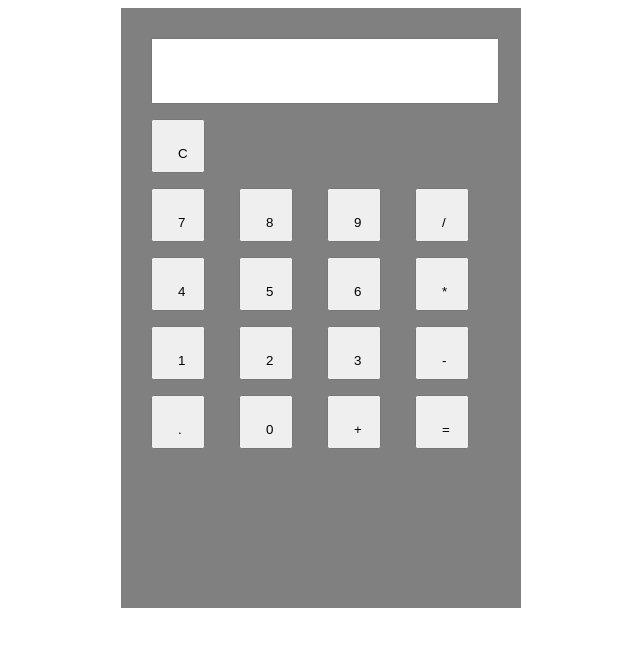
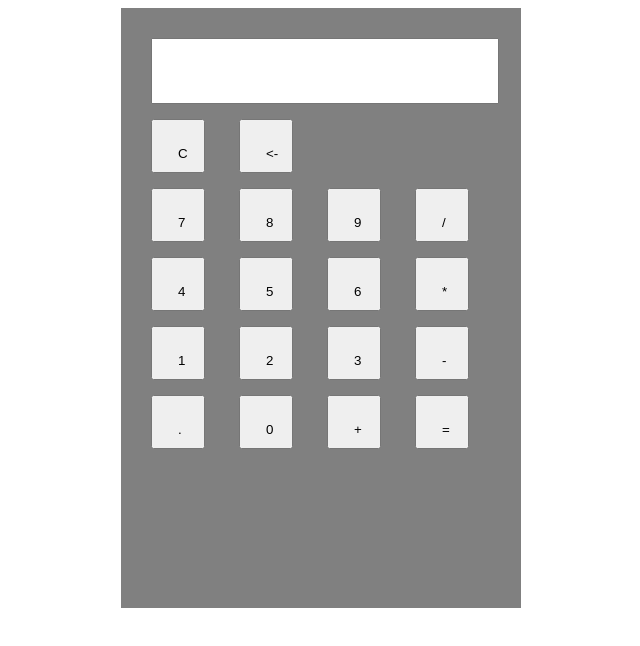
Before and after one commit to JibinJoseph2000/Calculator, a plain HTML site: page calc.html in a window 1280 px wide. Shown: the whole page, without its empty margins (327-967 px from the left). Drawn offline with Linux system fonts and the light colour scheme.

Commit message:
Update calc.html

```diff
--- a/calc.html
+++ b/calc.html
@@ -17,6 +17,8 @@
             </div>
             <div class="buttons">
                 <button onclick="cleardisplay()" class="btn">C</button>
+                <button onclick="cleardigit()" class="btn"> <-</button>
+
                 <div class="row">
                     <button onclick="btnclick(7)" class="btn">7</button>
                     <button onclick="btnclick(8)" class="btn">8</button>
```
